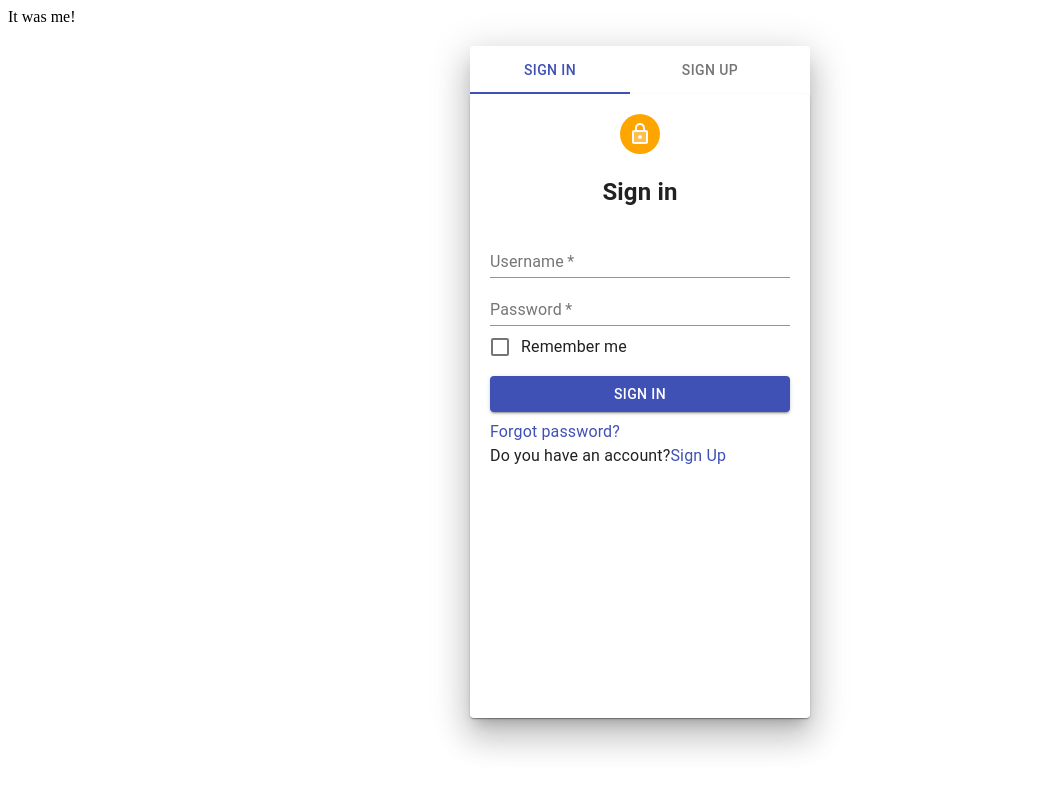
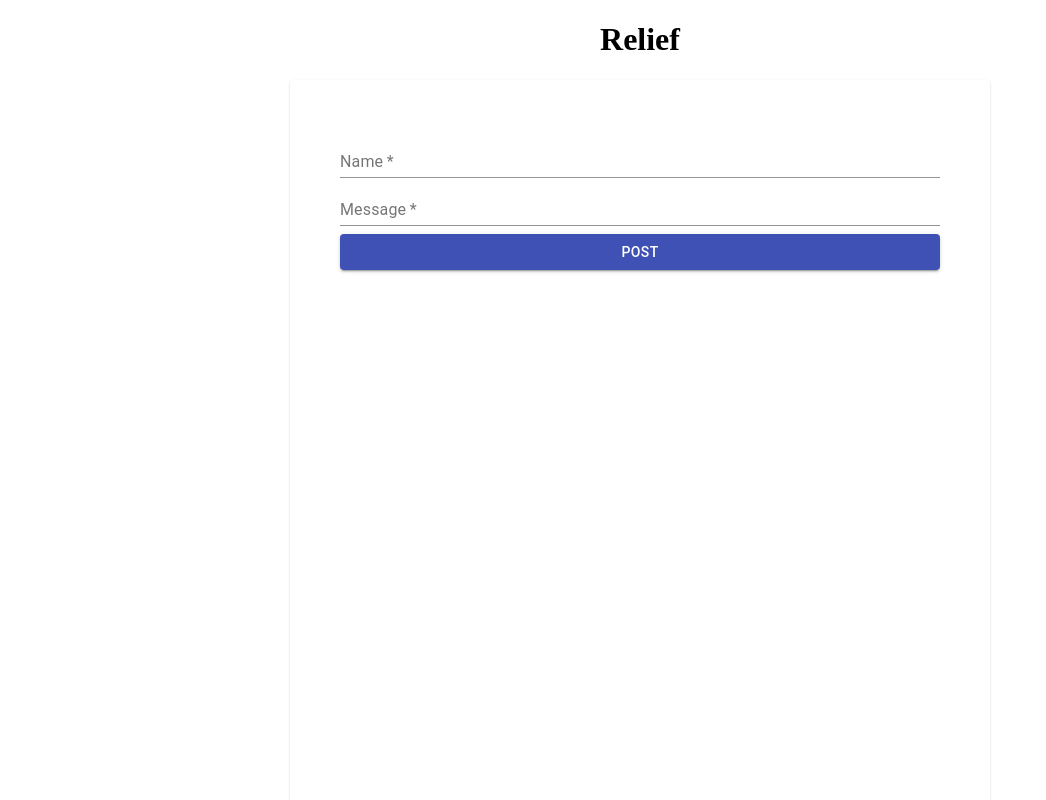
Before and after one commit to Louie222/Final_Project, a React (Create React App) app in the folder client/: page /homepage in a window 1280 px wide. Shown: the top 800 px of the page, without its empty margins (0-1046 px from the left). Built offline with nearby package versions, Linux system fonts and the light colour scheme.

Commit message:
make it better

```diff
--- a/client/package.json
+++ b/client/package.json
@@ -8,10 +8,12 @@
     "@material-ui/lab": "^4.0.0-alpha.60",
     "axios": "^0.21.1",
     "cra-template": "1.1.2",
+    "mdb-ui-kit": "^3.9.0",
     "moment": "^2.29.1",
     "react": "^17.0.2",
     "react-dom": "^17.0.2",
     "react-file-base64": "^1.0.3",
+    "react-redux": "^7.2.4",
     "react-router-dom": "^5.2.0",
     "react-scripts": "4.0.3",
     "redux": "^4.1.1",
--- a/client/src/App.js
+++ b/client/src/App.js
@@ -1,5 +1,5 @@
 import React from 'react';
-import './Components/App.css'
+import './Components/app.css'
 import Login from './Components/login';
 import SignUp from './Components/signup';
 import SignInOutContainer from './Containers';
@@ -18,5 +18,4 @@ function App() {
         </div>
 }
 
-
 export default App;
--- a/client/src/Containers/index.js
+++ b/client/src/Containers/index.js
@@ -6,6 +6,7 @@ import Typography from '@material-ui/core/Typography';
 import Box from '@material-ui/core/Box';
 import Login from '../Components/login';
 import SignUp from '../Components/signup';
+import homePage from '../Components/homepage';
 
 const SignInOutContainer = () => {
     const [value, setValue]=useState(0)
@@ -45,6 +46,8 @@ const SignInOutContainer = () => {
         <Tab label="Sign In" />
 
         <Tab label="Sign Up" />
+
+        <Tab label="Homepage" />
       </Tabs>
       <TabPanel value={value} index={0}>
       <Login handleChange={handleChange}/>
@@ -52,6 +55,9 @@ const SignInOutContainer = () => {
     <TabPanel value={value} index={1}>
       <SignUp/>
     </TabPanel>
+    <TabPanel value={value} index={2}>
+
+    </TabPanel>
     </Paper>
         )
     }
--- a/client/src/components/homepage.js
+++ b/client/src/components/homepage.js
@@ -1,15 +1,40 @@
 import React from "react";
+import { Grid, Paper, Avatar, TextField, Button, Typography, Link, } from "@material-ui/core";
+import FormControlLabel from "@material-ui/core/FormControlLabel";
+
+
+const homePage = () => {
+
+const btnstyle={margin:'8px 0'}
+  const paperStyle={padding : 50,height:'200vh',width:600, margin:"0 auto"}
+  return (
+    <Grid>
+      <h1 align="center">Relief</h1>
+      <Paper style={paperStyle}>
+          <Grid align="center">
+
+        </Grid>
+        <TextField
+          label="Name"
+          placeholder="Enter name"
+          fullWidth
+          required
+        />
+        <TextField
+          label="Message"
+          placeholder="Enter message"
+          type="message"
+          fullWidth
+          required
+        />
+        <Button type='submit' color='primary' variant='contained' style={btnstyle} fullWidth>Post</Button>
+
+      </Paper>
+    </Grid>
+  );
+};
 
 
 
-function homePage () {
-
-    return (
-        <div>
-            It was me!
-        </div>
-    );
-
-};
 
 export default homePage;
--- a/client/src/components/login.js
+++ b/client/src/components/login.js
@@ -38,7 +38,7 @@ const Login = ({handleChange}) => {
           control={<Checkbox name="checkedB" color="primary" />}
           label="Remember me"
     />
-            <Button type='submit' color='primary' variant='contained' style={btnstyle} fullWidth>Sign In</Button>
+            <Button onClick={() => {alert('You have successfully logged in')}} type='submit' color='primary' variant='contained' style={btnstyle} fullWidth>Sign In</Button>
             <Typography>
               <Link href="#">
             Forgot password?
```
Also changed, not shown: 1 other file (tests, documents, lock files or other folders).
